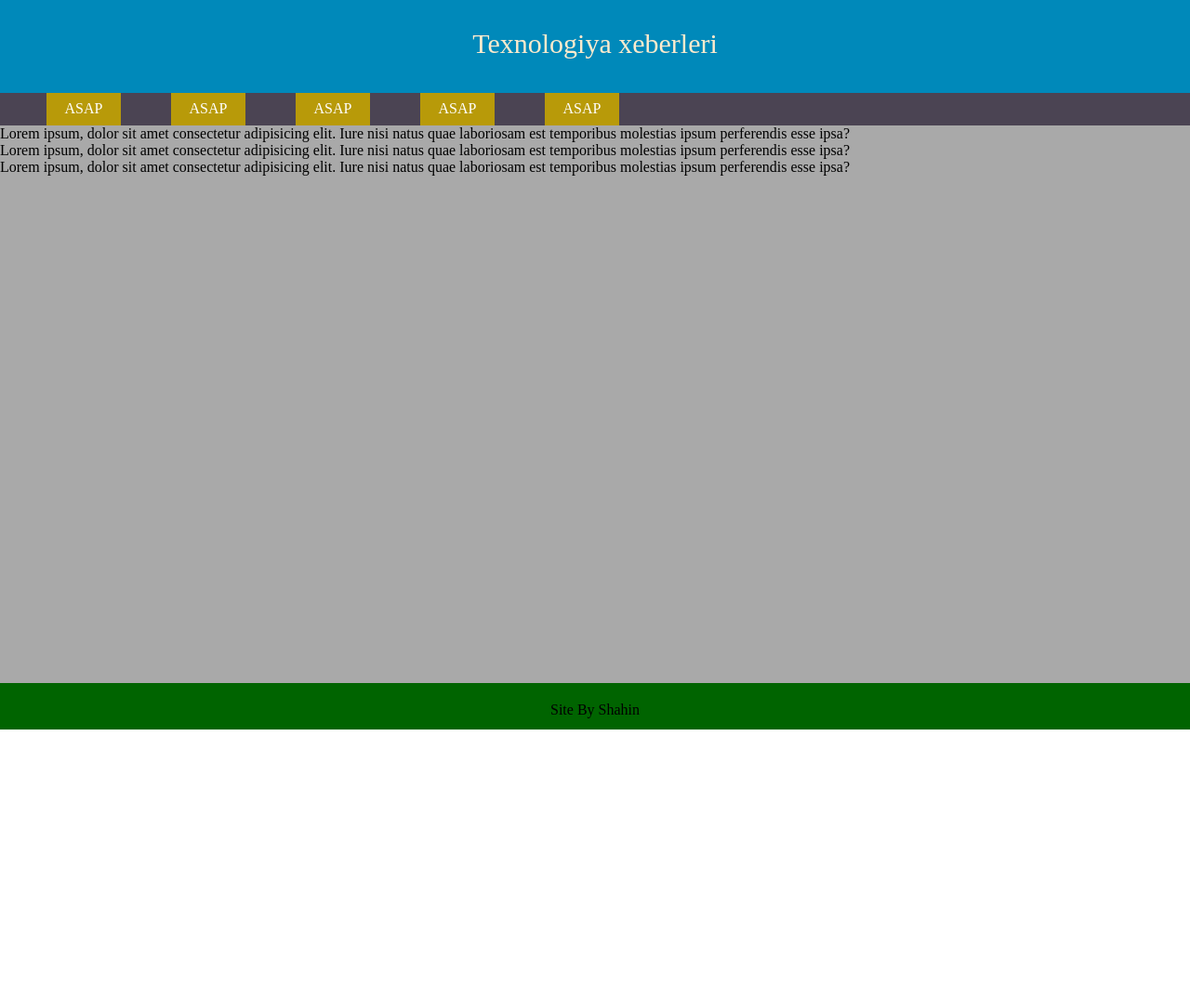
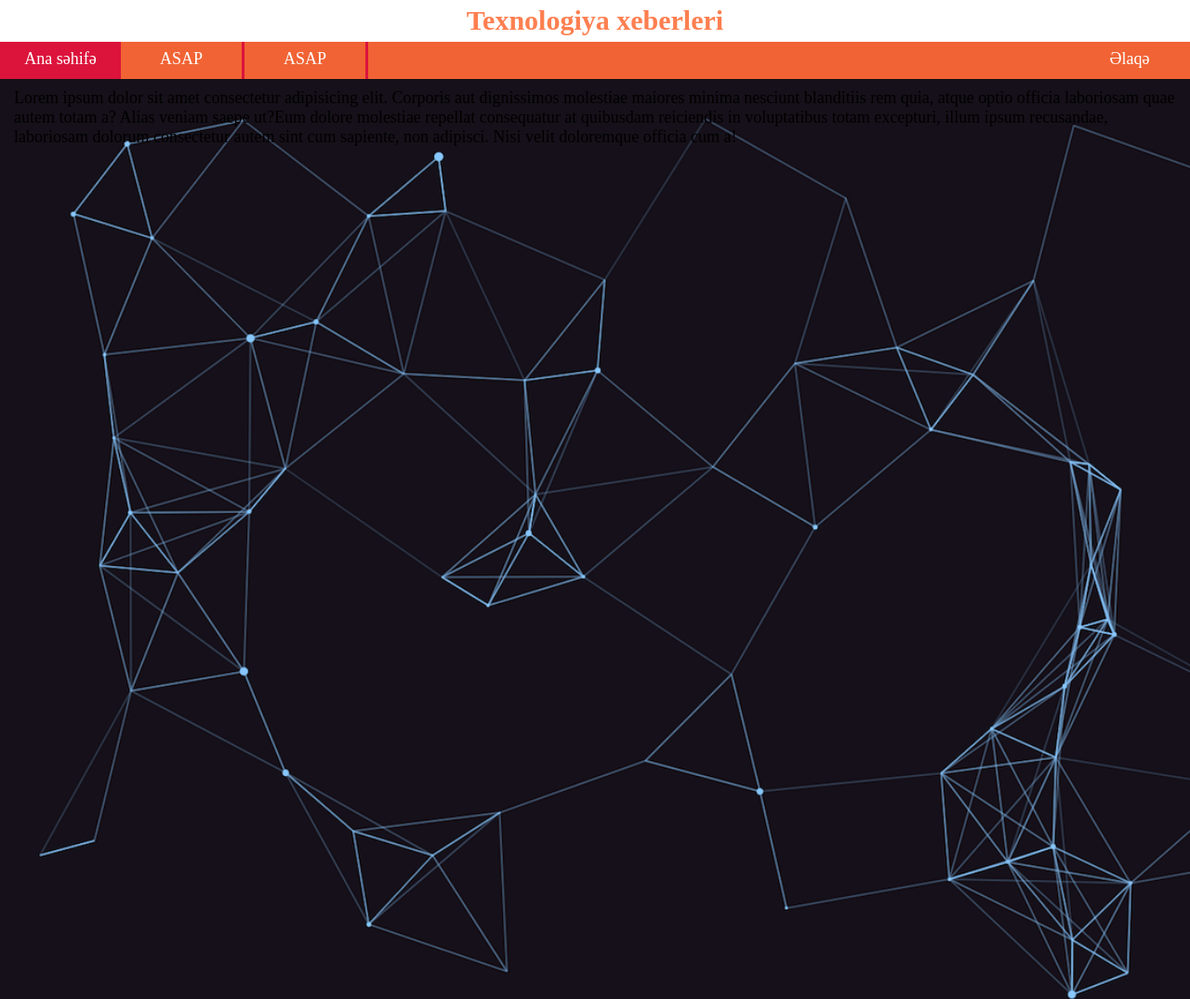
Before and after one commit to The-Shahin/Test, a plain HTML site: page index.html in a window 1280 px wide. Shown: the top 1075 px of the page at 93% size. Before the commit the page ends 800 px from the top, so only its background shows below. Drawn offline with Linux system fonts and the light colour scheme.

Commit message:
Add files via upload

```diff
--- a/index.html
+++ b/index.html
@@ -12,6 +12,18 @@
       <nav>
         <ul>
           <li class="dropdown">
+            <a href="index.html" class="active">Ana səhifə</a>
+          </li>
+
+          <div class="dp-content">
+            <ul>
+              <li id="ananas"><a href="">ASAP</a></li>
+              <li><a href="">ASAP</a></li>
+              <li><a href="">ASAP</a></li>
+              <li><a id="eseb" href="">ASAP</a></li>
+            </ul>
+          </div>
+          <li class="dropdown" style="border-right: 3px solid crimson">
             <a href="#">ASAP</a>
             <div class="dp-content">
               <ul>
@@ -22,7 +34,7 @@
               </ul>
             </div>
           </li>
-          <li class="dropdown">
+          <li class="dropdown" style="border-right: 3px solid crimson">
             <a href="#">ASAP</a>
             <div class="dp-content">
               <ul>
@@ -33,61 +45,24 @@
               </ul>
             </div>
           </li>
-          <li class="dropdown">
-            <a href="#">ASAP</a>
-            <div class="dp-content">
-              <ul>
-                <li id="ananas"><a href="">ASAP</a></li>
-                <li><a href="">ASAP</a></li>
-                <li><a href="">ASAP</a></li>
-                <li><a id="eseb" href="">ASAP</a></li>
-              </ul>
-            </div>
-          </li>
-          <li class="dropdown">
-            <a href="#">ASAP</a>
-            <div class="dp-content">
-              <ul>
-                <li id="ananas"><a href="">ASAP</a></li>
-                <li><a href="">ASAP</a></li>
-                <li><a href="">ASAP</a></li>
-                <li><a id="eseb" href="">ASAP</a></li>
-              </ul>
-            </div>
-          </li>
-          <li class="dropdown">
-            <a href="#">ASAP</a>
-            <div class="dp-content">
-              <ul>
-                <li id="ananas"><a href="">ASAP</a></li>
-                <li><a href="">ASAP</a></li>
-                <li><a href="">ASAP</a></li>
-                <li><a id="eseb" href="">ASAP</a></li>
-              </ul>
-            </div>
+          <li class="dropdown contact" style="float: right">
+            <a href="#">Əlaqə</a>
           </li>
         </ul>
       </nav>
+
       <section class="container">
-        <p>
-          Lorem ipsum, dolor sit amet consectetur adipisicing elit. Iure nisi
-          natus quae laboriosam est temporibus molestias ipsum perferendis esse
-          ipsa?
-        </p>
-        <p>
-          Lorem ipsum, dolor sit amet consectetur adipisicing elit. Iure nisi
-          natus quae laboriosam est temporibus molestias ipsum perferendis esse
-          ipsa?
-        </p>
-        <p>
-          Lorem ipsum, dolor sit amet consectetur adipisicing elit. Iure nisi
-          natus quae laboriosam est temporibus molestias ipsum perferendis esse
-          ipsa?
-        </p>
+        <div class="content">
+          Lorem ipsum dolor sit amet consectetur adipisicing elit. Corporis aut
+          dignissimos molestiae maiores minima nesciunt blanditiis rem quia,
+          atque optio officia laboriosam quae autem totam a? Alias veniam saepe
+          ut?Eum dolore molestiae repellat consequatur at quibusdam reiciendis
+          in voluptatibus totam excepturi, illum ipsum recusandae, laboriosam
+          dolorum consectetur autem sint cum sapiente, non adipisci. Nisi velit
+          doloremque officia cum a!
+        </div>
       </section>
-      <footer>
-        Site By Shahin
-      </footer>
+      <footer>Site By Shahin</footer>
     </main>
   </body>
 </html>
--- a/style.css
+++ b/style.css
@@ -1,21 +1,24 @@
 * {
   margin: 0px;
   padding: 0px;
+  font-family: "Times New Roman", Times, serif;
+  font-size: 18px;
 }
 
 header {
   width: 100%;
-  height: 70px;
-  background-color: #0089ba;
+  height: 40px;
+  background-color: white;
   text-align: center;
-  color: blanchedalmond;
-  padding-top: 30px;
+  color: coral;
+  padding-top: 5px;
   font-size: 30px;
+  font-weight: 550;
 }
 nav {
   width: 100%;
-  height: 35px;
-  background-color: #4b4453;
+  height: 40px;
+  background-color: #f16334;
 }
 
 nav ul {
@@ -23,19 +26,19 @@ nav ul {
   margin: 0px;
   padding: 0px;
 }
-nav ul li {
-  display: inline-flex;
-  margin-left: 50px;
+nav ul li:not(.contact) {
+  float: left;
+  margin-left: 0px;
 }
 nav ul li a {
   text-decoration: none;
   display: block;
-  width: 80px;
-  height: 27px;
+  width: 130px;
+  height: 32px;
   color: white;
   text-align: center;
   padding-top: 8px;
-  background-color: #b89a09;
+  background-color: #f16334;
 }
 .dropdown {
   position: relative;
@@ -45,7 +48,7 @@ nav ul li a {
   top: 5px;
   position: absolute;
   transition: all 150ms ease-in;
-  left: -50px;
+  left: 0px;
   background-color: transparent;
 }
 .dp-content ul {
@@ -56,7 +59,7 @@ nav ul li a {
 
 .dp-content ul li a {
   text-decoration: none;
-  color: darkslateblue;
+  color: white;
   border-bottom: 1px solid #0089ba;
   display: block;
 }
@@ -72,8 +75,11 @@ nav ul li a {
 }
 .container {
   width: 100%;
-  height: 600px;
+  height: 990px;
   background-color: darkgray;
+  padding-top: 10px;
+  background: url(images/bg.jpg) no-repeat;
+  background-size: cover;
 }
 footer {
   text-align: center;
@@ -88,9 +94,20 @@ footer {
 #eseb {
   border-radius: 0px 0px 10px 10px;
 }
-nav a:hover {
+nav a:hover:not(.active) {
   transition: all 0.5s;
   background-color: black;
   color: white;
-
 }
+.active {
+  background-color: crimson;
+}
+#contact {
+  float: right;
+}
+.content {
+  width: 1250px;
+  height: 1000px;
+  background-color: transparent;
+  margin: 0px auto;
+}
```
Also changed, not shown: images/bg.jpg (added).
